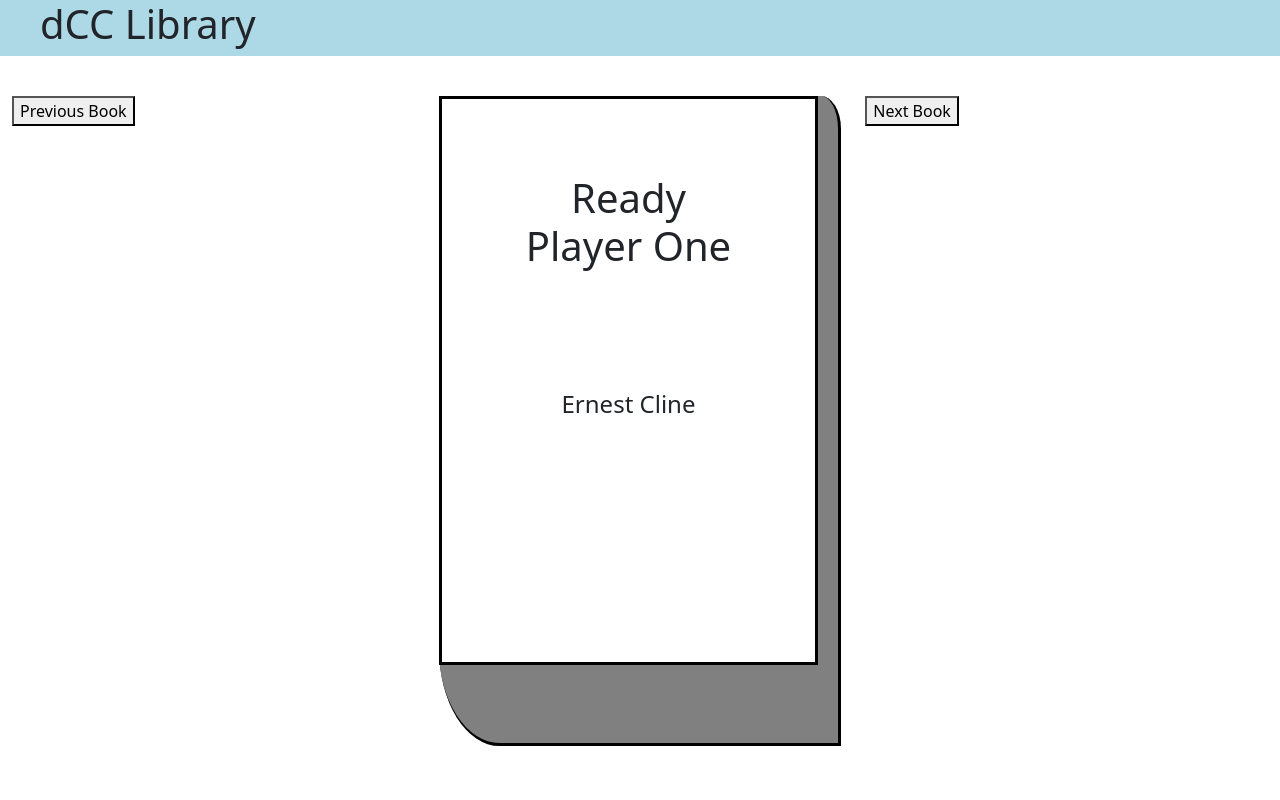
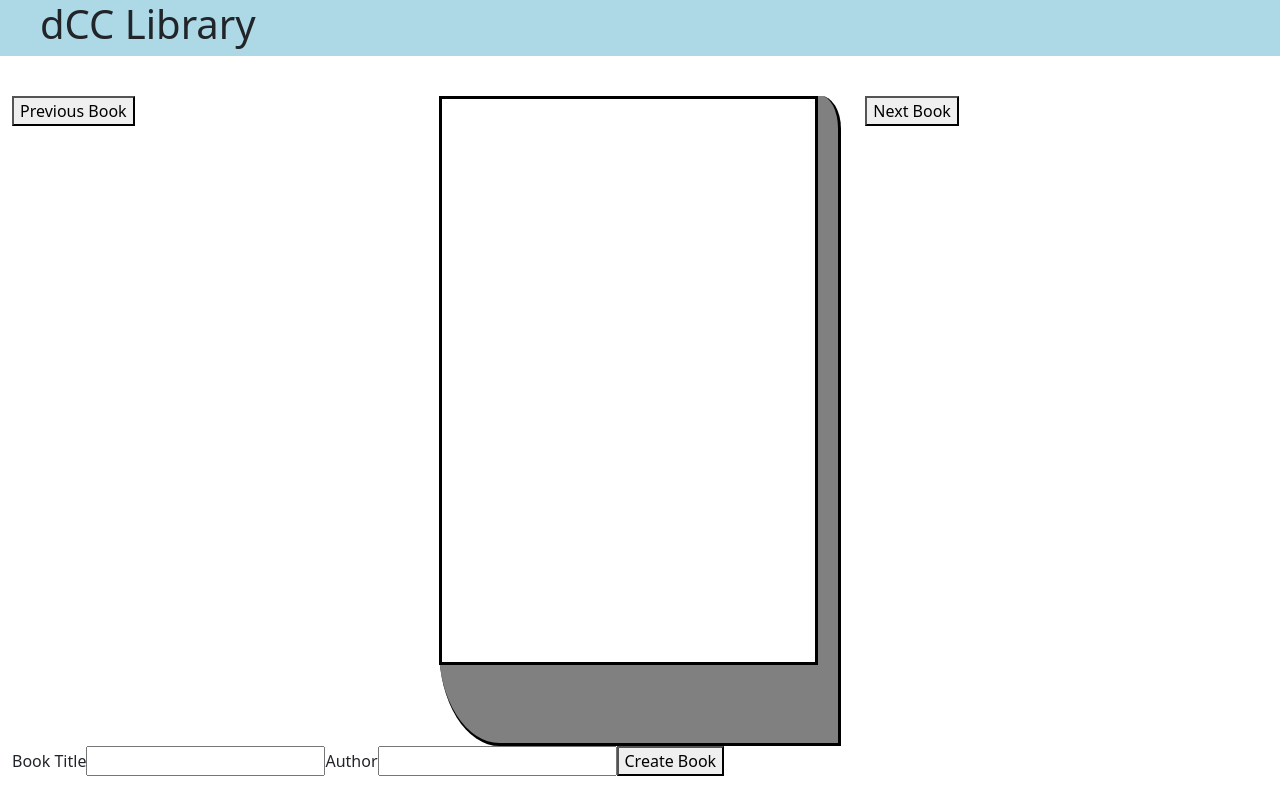
Before and after one commit to giuseppe-g-gelardi/library, a React (Create React App) app: page / in a window 1280 px wide. Built offline with nearby package versions, Linux system fonts and the light colour scheme.

Commit message:
add book creator component

```diff
--- a/src/App.jsx
+++ b/src/App.jsx
@@ -2,11 +2,12 @@
 import TitleBar from './components/TitleBar';
 import './App.css'
 import BookViewer from './components/BookViewer';
+import BookCreator from './components/BookCreator';
 
 export default function App() {
   const [bookNumber, setBookNumber] = useState(0)
 
-  const books = [
+  let books = [
     {title: 'Ready Player One', author: 'Ernest Cline'},
     {title: 'All The Light We Cannot See', author: 'Anthony Doerr'},
     {title: 'The First and Last Freedome', author: 'jiddy Krishnamurit'}
@@ -30,6 +31,14 @@
     setBookNumber(tempBookNumber)
   }
 
+  const createBook = (newBook) => {
+    console.log('createBook from App', newBook)
+    books.push(newBook)
+    console.log(books)
+    // setBookNumber(books.length - 1)
+    // console.log(bookNumber)
+  }
+
   return (
     <div className='container-fluid'>
       <TitleBar />
@@ -37,7 +46,9 @@
         book={books[bookNumber]}
         nextBook={goToNextBook}
         previousBook={goToPreviousBook}
-        />
+      />
+      <BookCreator createNewBook={createBook} />
+
     </div>
   );
 }
--- a/src/components/Book.jsx
+++ b/src/components/Book.jsx
@@ -2,11 +2,14 @@
 import './styles/Book.css'
 
 export default function Book(props) {
+  console.log('from book ', props)
+  // console.log('from book ', props.book.title)
+  // console.log('from book ', props.book.author)
   return (
     <div className='book'>
       <div className='cover'>
-        <h1 className='title'>{props.book.title}</h1>
-          <h4 className='author'>{props.book.author}</h4>
+        {/* <h1 className='title'>{props.book.title}</h1>
+          <h4 className='author'>{props.book.author}</h4> */}
       </div>
     </div>
   )
--- /dev/null
+++ b/src/components/BookCreator.jsx
@@ -0,0 +1,25 @@
+import React, { useState } from 'react'
+
+export default function BookCreator(props) {
+  const [title, setTitle] = useState('')
+  const [author, setAuthor] = useState('')
+
+  const submit = (e) => {
+    e.preventDefault()
+    props.createNewBook({title, author})
+    // props.createNewBook({title: title, author: author})
+  }
+
+
+  return (
+    <form onSubmit={submit}>
+      <label>Book Title</label>
+      <input name='title' onChange={e => setTitle(e.target.value)} />
+
+      <label>Author</label>
+      <input name='author' onChange={e => setAuthor(e.target.value)} />
+
+      <button type='submit'>Create Book</button>
+    </form>
+  )
+}
```
Also changed, not shown: src/components/styles/BookCreator.css (added).
